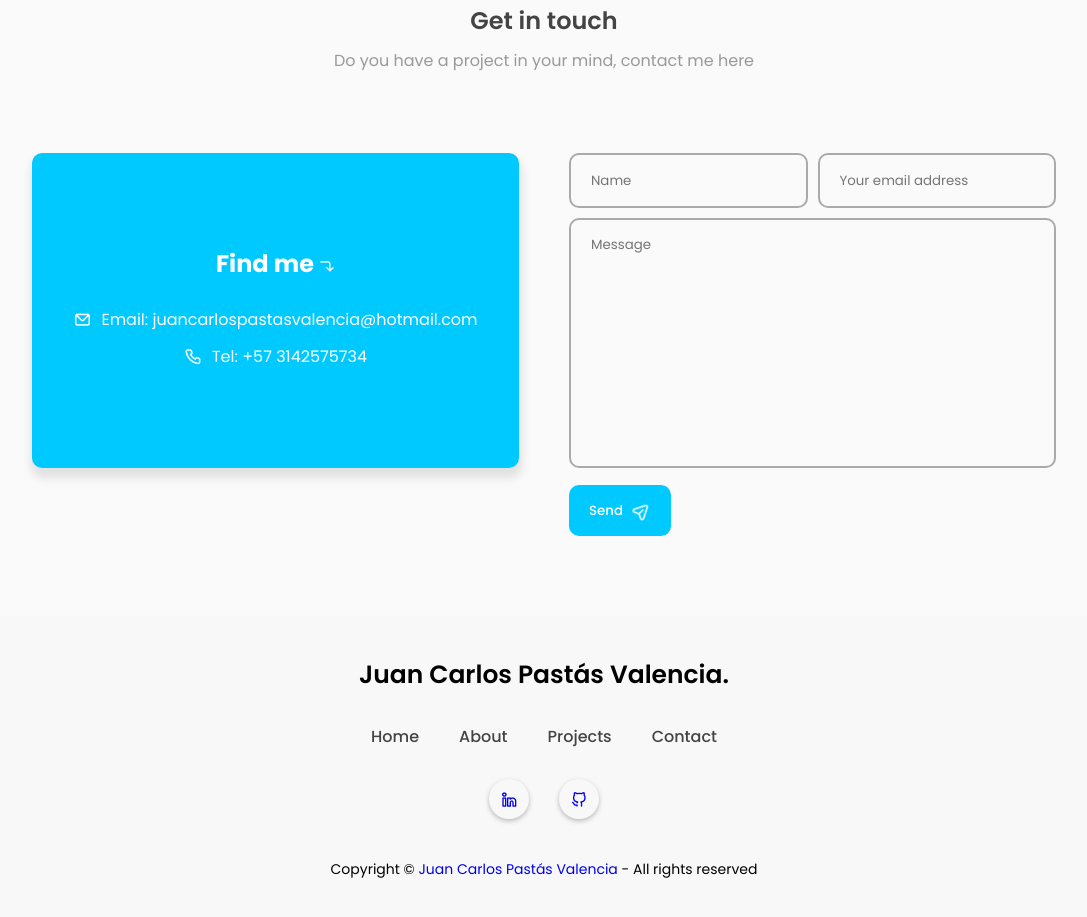
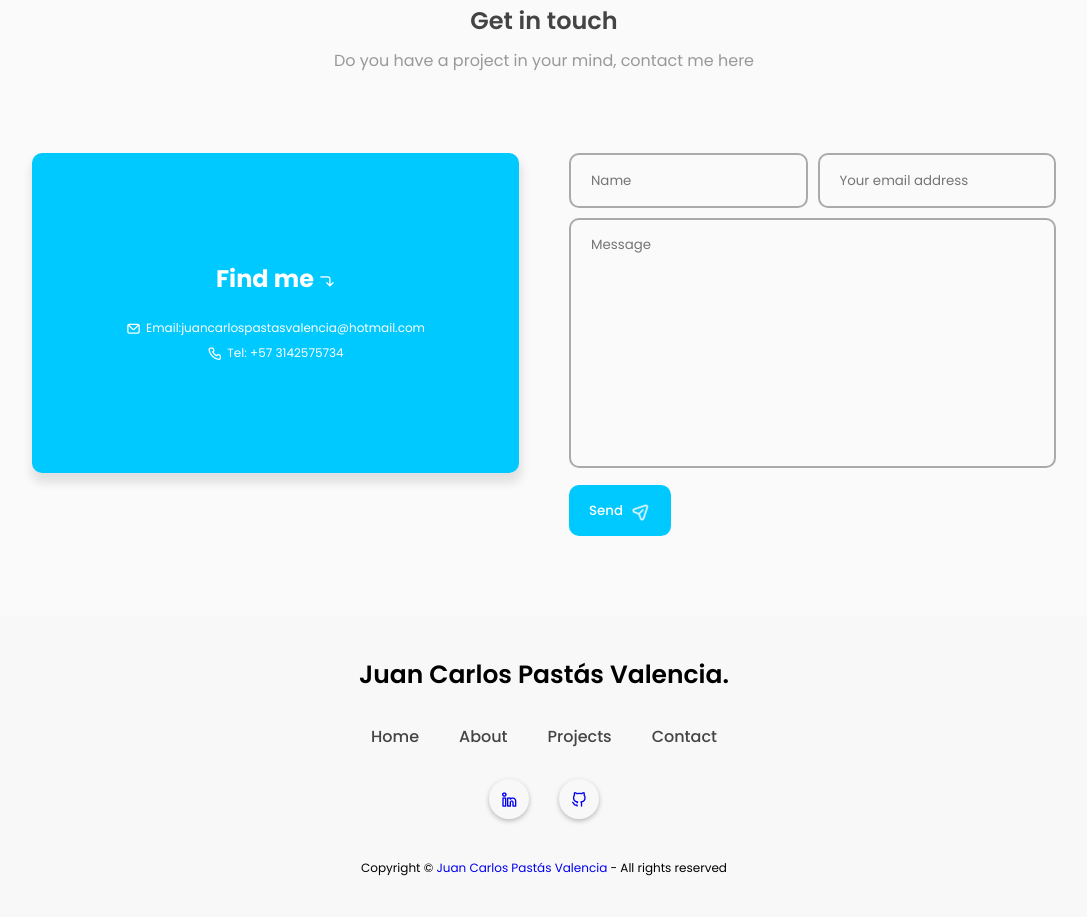
Before and after one commit to JuanVal092002/PORTAFOLIO_HTML_CSS_JS, a plain HTML site: page index.html in a window 1280 px wide. Shown: the part 1983-2900 px from the top of the page, without its empty margins (96-1183 px from the left). Drawn offline with nearby package versions, Linux system fonts and the light colour scheme.

Commit message:
Cambios en contact info y En el footer

```diff
--- a/assets/css/style.css
+++ b/assets/css/style.css
@@ -423,9 +423,9 @@ h3{
     flex-direction: column;
     justify-content: center;
     align-items: center;
-    padding: 20px 30px;
+    padding: 30px 30px;
     width: 100%;
-    height: 315px;
+    height: 320px;
     background: var(--second-color);
     border-radius: 10px;
     box-shadow: 1px 8px 10px 2px var(--first-shadow-color);
@@ -438,12 +438,13 @@ h3{
 .contact-info>p{
     display: flex;
     align-items: center;
-    gap: 10px;
+    gap: 5px;
     color: var(--color-white);
-    margin-block: 5px;
+    margin-block: 1px;
+    font-size: 12px
 }
 .contact-info p>i{
-    font-size: 18px;
+    font-size: 15px;
 }
 .contact-info::after{
     background: var(--color-white);
@@ -532,8 +533,11 @@ footer{
     gap: 30px;
 }
 .bottom-footer{
-    font-size: 14px;
+    font-size: 12px;
     margin-top: 10px;
+    display: flex;
+    justify-content: center;
+
 }
 
 
@@ -625,6 +629,7 @@ footer{
         width: 80%;
     }
 
+
 }
 
 /* ----- MEDIA QUERY == 540px / RESPONSIVE ----- */
```
Also changed, not shown: index.html (+1 -1 lines).
